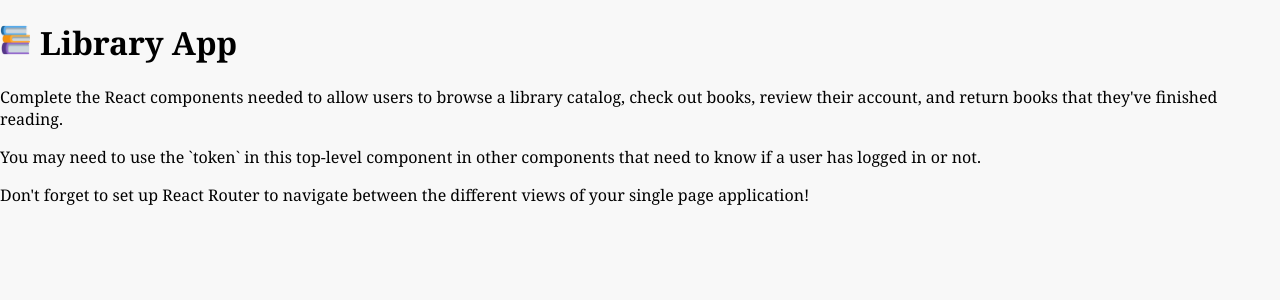
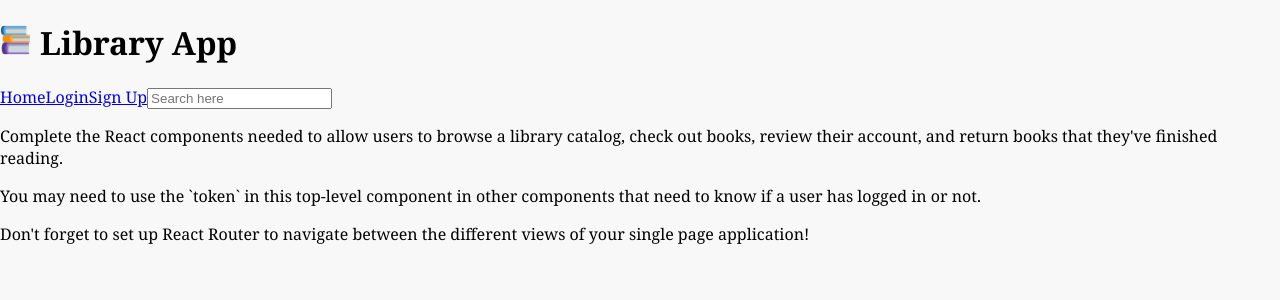
Before and after one commit to vrouker/Book-Buddy-Project, a React (Vite) app: page / in a window 1280 px wide. Shown: the top 300 px of the page. Built offline with nearby package versions, Linux system fonts and the light colour scheme.

Commit message:
set up navbar and search bar (not working)

```diff
--- a/src/App.jsx
+++ b/src/App.jsx
@@ -1,6 +1,7 @@
 import { useState } from 'react'
 import bookLogo from './assets/books.png'
-import { Routes, Route } from 'react-router-dom'
+import { Routes, Route, Link } from 'react-router-dom'
+import Navigations from './components/Navigations'
 
 function App() {
   const [token, setToken] = useState(null)
@@ -8,6 +9,17 @@ function App() {
   return (
     <>
       <h1><img id='logo-image' src={bookLogo}/>Library App</h1>
+
+      <div id="routeSection">
+        <Navigations className="navBar"/>
+        <Routes>
+          <Route path="/books" element={<h1>Books go here!</h1>}/>
+          <Route path="/books/:id" element={<h1>A single book should show here!</h1>}/>
+          <Route path="/account" element={<h1>User account goes here!</h1>}/>
+          <Route path="/login" element={<h1>Login page goes heres!</h1>}/>
+          <Route path="/register" element={<h1>Register form goes here</h1>}/>
+        </Routes>
+      </div>
 
       <p>Complete the React components needed to allow users to browse a library catalog, check out books, review their account, and return books that they've finished reading.</p>
 
--- a/src/components/Navigations.jsx
+++ b/src/components/Navigations.jsx
@@ -1 +1,21 @@
 /* TODO - add your code to create a functional React component that renders a navigation bar for the different views in your single page application. You may consider conditionally rendering some options - for example 'Login' should be available if someone has not logged in yet. */
+
+import { useState } from "react";
+import { Link } from "react-router-dom";
+
+export default function Navigations (){
+
+
+    return(
+       <>
+         <Link to="./books">Home</Link>
+         <Link to="./login">Login</Link>
+         <Link to="./register">Sign Up</Link>
+         <input
+            type="text"
+            placeholder="Search here"
+            />
+
+       </>
+    )
+}
```
